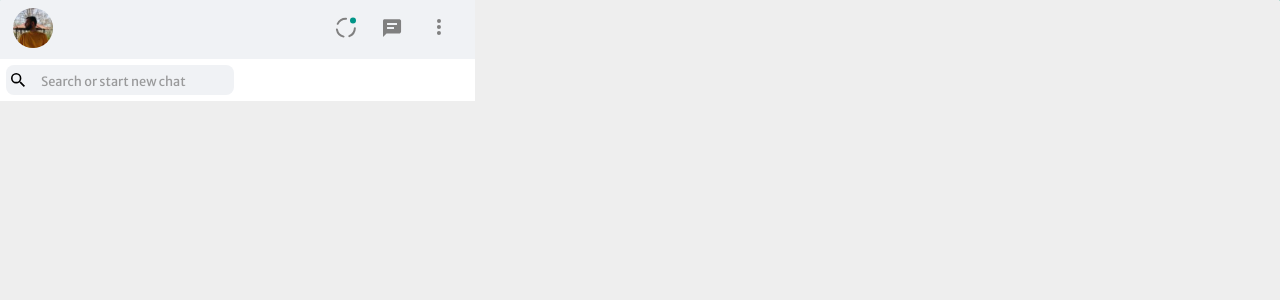
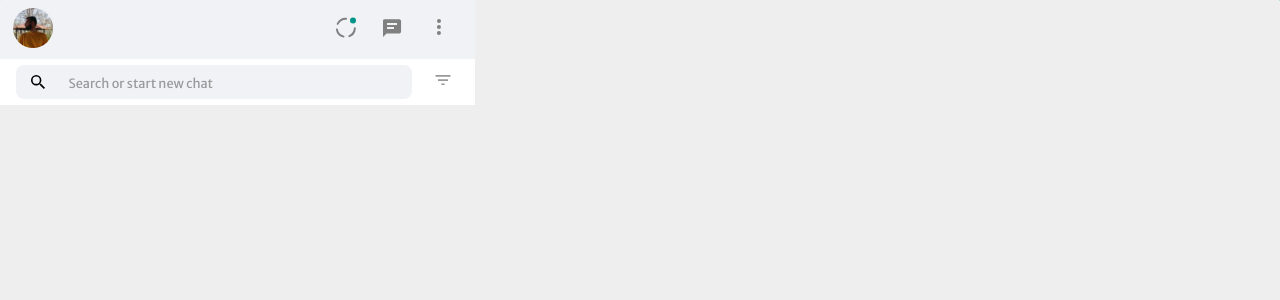
Before and after one commit to arsalannury/whatsApp-clone, a React (Create React App) app in the folder whatsapp/: page / in a window 1280 px wide. Shown: the top 300 px of the page. Built offline with nearby package versions, Linux system fonts and the light colour scheme.

Commit message:
sidebar ui ---

```diff
--- /dev/null
+++ b/whatsapp/src/Components/SideBar/FilterChatSvg.tsx
@@ -0,0 +1,22 @@
+function FilterChatSvg() {
+  return (
+    <>
+      <span data-testid="filter" data-icon="filter" className="filter_svg">
+        <svg
+          viewBox="0 0 24 24"
+          width="20"
+          height="20"
+          preserveAspectRatio="xMidYMid meet"
+          className=""
+        >
+          <path
+            fill="currentColor"
+            d="M10 18.1h4v-2h-4v2zm-7-12v2h18v-2H3zm3 7h12v-2H6v2z"
+          ></path>
+        </svg>
+      </span>
+    </>
+  );
+}
+
+export default FilterChatSvg;
--- a/whatsapp/src/Components/SideBar/SideBar.tsx
+++ b/whatsapp/src/Components/SideBar/SideBar.tsx
@@ -1,3 +1,4 @@
+import FilterChatSvg from "./FilterChatSvg";
 import MenuSvg from "./MenuSvg";
 import MessageSvg from "./MessageSvg";
 import SearchSvg from "./SearchSvg";
@@ -27,6 +28,9 @@ const SideBar: React.FC = () => {
          <SearchSvg />
           <input type="text" className="whatsapp_search" placeholder="Search or start new chat" />
           </div>
+          <div className="filter_chat_wrapper">
+          <FilterChatSvg />
+          </div>
         </div>
         <div className="chat_list"></div>
       </div>
--- a/whatsapp/src/Components/SideBar/_sidebar.scss
+++ b/whatsapp/src/Components/SideBar/_sidebar.scss
@@ -35,33 +35,42 @@
   }
 
   .search_bar {
+    @include displayes(flex, center, unset, unset, row);
     background-color: #fff;
     width: 100%;
     padding: 6px;
-    @include displayes(flex, center, unset, unset, row);
     .search_text_icon {
       position: relative;
+      width: 90%;
+      @include displayes(flex, center, center, unset, row);
       .whatsapp_search {
         font-weight: 100;
+        width: 95%;
         border: none;
         outline: none;
-        padding: 5px;
+        padding: 7px;
         border-radius: 8px;
+        // margin: 0 0 0 1px;
         background-color: #f0f2f5;
-        text-indent: 30px;
+        text-indent: 45px;
         &::placeholder {
           font-size: 0.8em;
           font-weight: 100;
           opacity: 0.7;
-          margin-left: 30px;
+          margin-left: 45px;
         }
       }
       .search_svg {
         position: absolute;
-        display: flex;
-        align-items: center;
-        justify-content: center;
+        left: 20px;
+        @include displayes(flex, center, center, unset, row);
         height: 100%;
+      }
+    }
+    .filter_chat_wrapper {
+        margin: 0 0 0 10px;
+      .filter_svg {
+        opacity: 0.4;
       }
     }
   }
```
